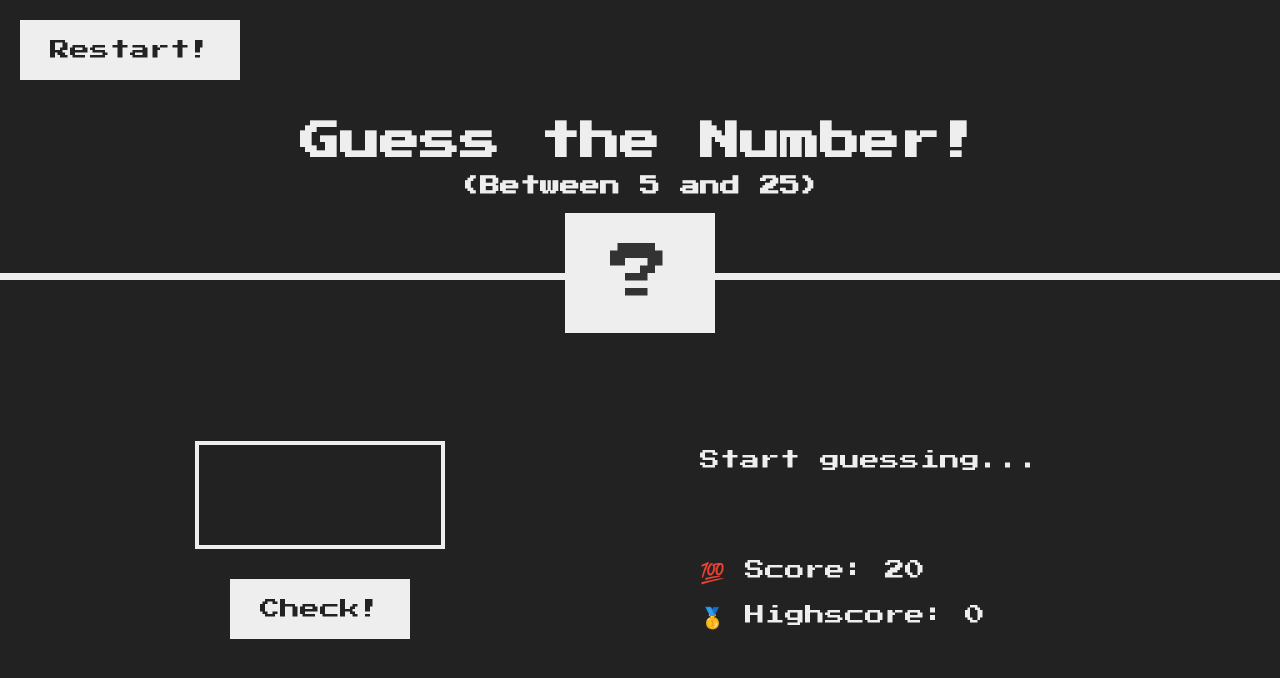
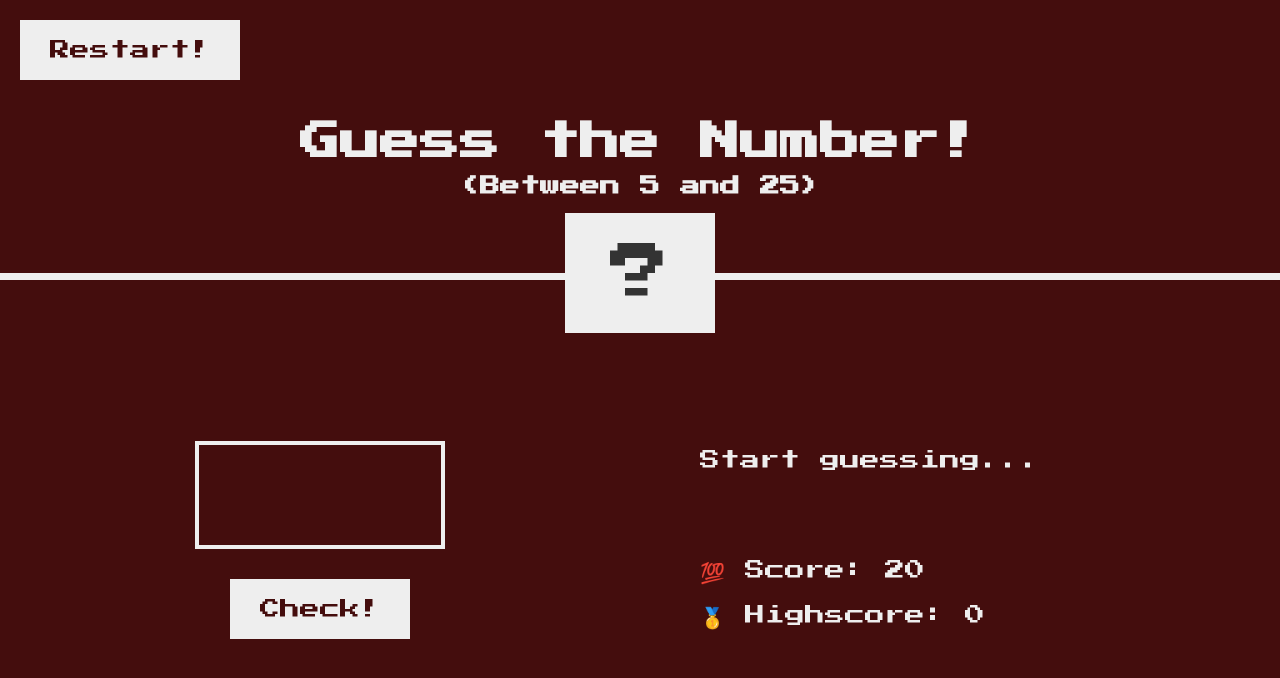
Before and after one commit to ritujane78/guess_the_number, a plain HTML site: page index.html in a window 1280 px wide. Both pictures are taken after a click on the button "Restart!". Drawn offline with Linux system fonts and the light colour scheme.

Commit message:
change css

```diff
--- a/script.js
+++ b/script.js
@@ -91,7 +91,7 @@ document.querySelector('.again').addEventListener('click', function () {
   document.querySelector('.number').textContent = '?';
   document.querySelector('.guess').value = '';
 
-  document.querySelector('body').style.backgroundColor = '#222';
+  document.querySelector('body').style.backgroundColor = '#440d0d';
   document.querySelector('.number').style.width = '15rem';
 });
 
@@ -104,7 +104,7 @@ Implement a game rest functionality, so that the player can make a new guess! He
 1. Select the element with the 'again' class and attach a click event handler
 2. In the handler function, restore initial values of the score and secretNumber variables
 3. Restore the initial conditions of the message, number, score and guess input field
-4. Also restore the original background color (#222) and number width (15rem)
+4. Also restore the original background color (#440d0d) and number width (15rem)
 
 GOOD LUCK 😀
 */
--- a/style.css
+++ b/style.css
@@ -108,7 +108,7 @@ h3 {
 .btn {
   border: none;
   background-color: #eee;
-  color: #222;
+  color: #440d0d;
   font-size: 2rem;
   font-family: inherit;
   padding: 2rem 3rem;
```
